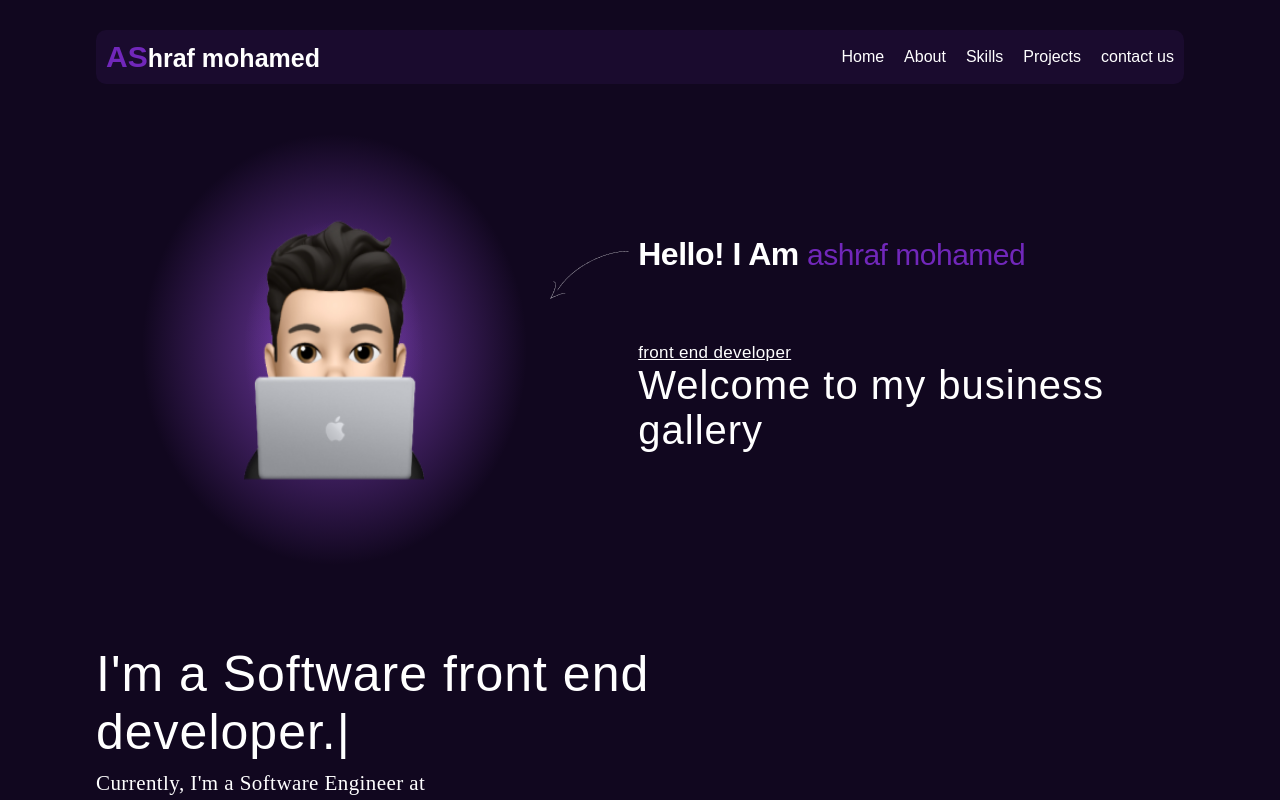
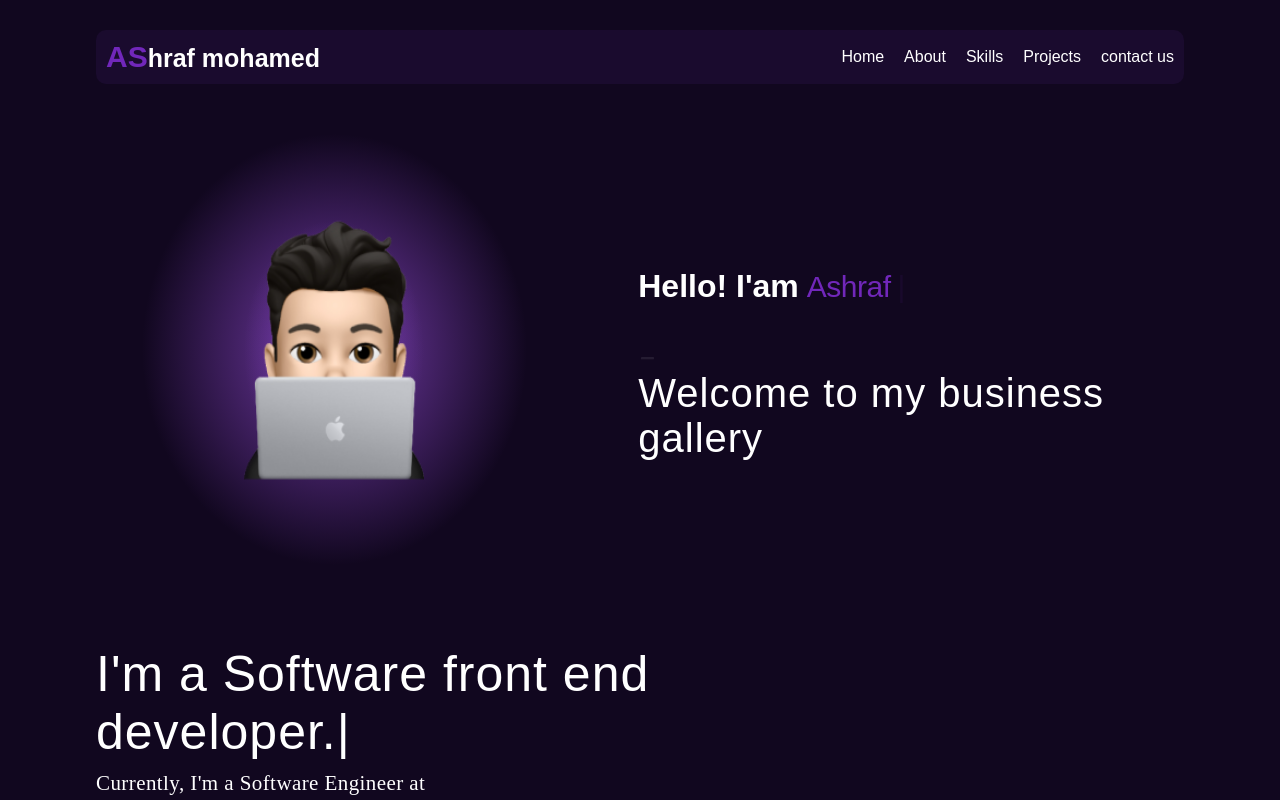
Before and after one commit to ashrafmo-1/ashrafmohamed-1_Protfolio, a React (Create React App) app: page / in a window 1280 px wide. Shown: the top 800 px of the page. Built offline with nearby package versions, Linux system fonts and the light colour scheme.

Commit message:
add type animatiion'

```diff
--- a/package.json
+++ b/package.json
@@ -14,6 +14,7 @@
     "react-router-dom": "^6.15.0",
     "react-scripts": "5.0.1",
     "react-scroll": "^1.9.0",
+    "react-simple-typewriter": "^5.0.1",
     "sweetalert2": "^11.9.0",
     "web-vitals": "^2.1.4"
   },
--- a/src/App.css
+++ b/src/App.css
@@ -9,10 +9,9 @@
 body{
   background-color: var(--bgc);
   font-family: sans-serif;
-
-  a{
-    text-decoration: none;
-  }
+}
+a{
+  text-decoration: none;
 }
 .Container {
   width: 85%;
--- a/src/home/Home.jsx
+++ b/src/home/Home.jsx
@@ -1,13 +1,40 @@
 import my from '../assets/image 1.png'
 import './home.css'
+import { Typewriter } from 'react-simple-typewriter'
 
 const Home = () => {
+
+  // const {text} = Typewriter({
+  //   words: ['ashraf', 'mohamed', 'ali'],
+  //   loop: {},
+  // })
+
   return (
     <div className='landing' id='#home'>
     <div className='head-image'><img className='my-image' src={my} alt='' /></div>
     <div className='content'>
-      <p className='head-name'>Hello! I Am <span>ashraf mohamed</span></p>
-      <span className='head-jop'>front end developer</span>
+      <p className='head-name'>Hello! I'am
+      <span>
+        <Typewriter
+            words={['Ashraf']}
+            loop={1}
+            cursor
+            cursorStyle='|'
+            typeSpeed={70}
+            deleteSpeed={50}
+            delaySpeed={1000}
+          />
+          </span> </p>
+      <span className='head-jop'>
+        <Typewriter
+            words={['front end developmer']}
+            loop={12}
+            cursor
+            cursorStyle='_'
+            typeSpeed={70}
+            deleteSpeed={50}
+            delaySpeed={1000}
+          /></span>
       <p className='head-hent'>Welcome to my business gallery</p>
     </div>
   </div>
--- a/src/home/home.css
+++ b/src/home/home.css
@@ -1,3 +1,7 @@
+p{
+  margin: 0;
+  padding: 0;
+}
 .landing{
     display: flex;
     justify-content: space-around;
@@ -54,12 +58,8 @@
   .head-name {
     color: #FFF;
     font-size: 32px;
-    font-weight: 400;
-    letter-spacing: -0.5px;
-    position: absolute;
     font-weight: bold;
-    transform: translateY(-40px);
-    position: relative;
+    text-transform: capitalize;
   }
   @media(max-width: 550px){
     .head-name {
@@ -84,14 +84,16 @@
     font-weight: 400;
     line-height: 97px;
     letter-spacing: -0.5px;
+    margin-left: 4px;
   }
   .head-jop {
     color: #FFF;
     text-align: center;
-    font-size: 17px;
+    font-size: 22px;
     font-weight: 400;
     letter-spacing: 0.34px;
     text-decoration-line: underline;
+    text-transform: capitalize;
   }
   .head-hent{
     color: #FFF;
@@ -99,6 +101,7 @@
     font-weight: 400;
     letter-spacing: 1px;
     max-width: 500px;
+    margin-top: 10px
   }
   @media(max-width: 991px) {
     .head-hent{
```
Also changed, not shown: src/assets/icons8-cursor.svg (added), 1 other file (tests, documents, lock files or other folders).
